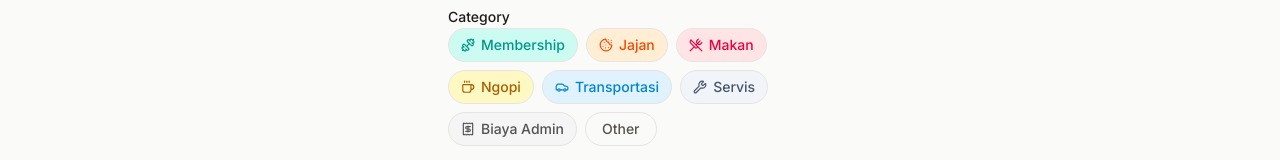
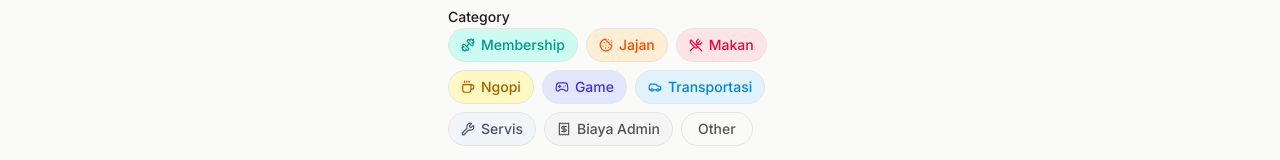
Before and after one commit to FahmiDhika/Money-Tracker, a Next.js app: page /transaction in a window 1280 px wide. Shown: the part 275-435 px from the top of the page. Built offline with nearby package versions, Linux system fonts and the light colour scheme; no server answers.

Commit message:
new game category

```diff
--- a/src/components/common/transaction/category-icons.tsx
+++ b/src/components/common/transaction/category-icons.tsx
@@ -19,6 +19,7 @@ import {
   LineChart,
   Vault,
   Receipt,
+  Gamepad2
 } from "lucide-react";
 
 export type IconConfig = {
@@ -82,6 +83,12 @@ const CATEGORY_ICONS: Record<string, IconConfig> = {
     bg: "bg-yellow-100",
     text: "text-yellow-700",
     solid: "bg-yellow-500",
+  },
+  Game: {
+    icon: Gamepad2,
+    bg: "bg-indigo-100",
+    text: "text-indigo-700",
+    solid: "bg-indigo-500",
   },
   Transportasi: {
     icon: Car,
--- a/src/components/common/transaction/category-picker.tsx
+++ b/src/components/common/transaction/category-picker.tsx
@@ -8,7 +8,7 @@ import { TransactionForm } from "@/validations/transaction-validation";
 import { getCategoryIcon } from "./category-icons";
 
 const INCOME_CATEGORIES = ["Uang Saku", "Gaji", "Project", "Tabungan", "Saham"];
-const EXPENSE_CATEGORIES = ["Membership", "Jajan", "Makan", "Ngopi", "Transportasi", "Servis", "Biaya Admin"];
+const EXPENSE_CATEGORIES = ["Membership", "Jajan", "Makan", "Ngopi", "Game", "Transportasi", "Servis", "Biaya Admin"];
 
 export function CategoryPicker({ form }: { form: UseFormReturn<TransactionForm> }) {
   const type = form.watch("type");
```
